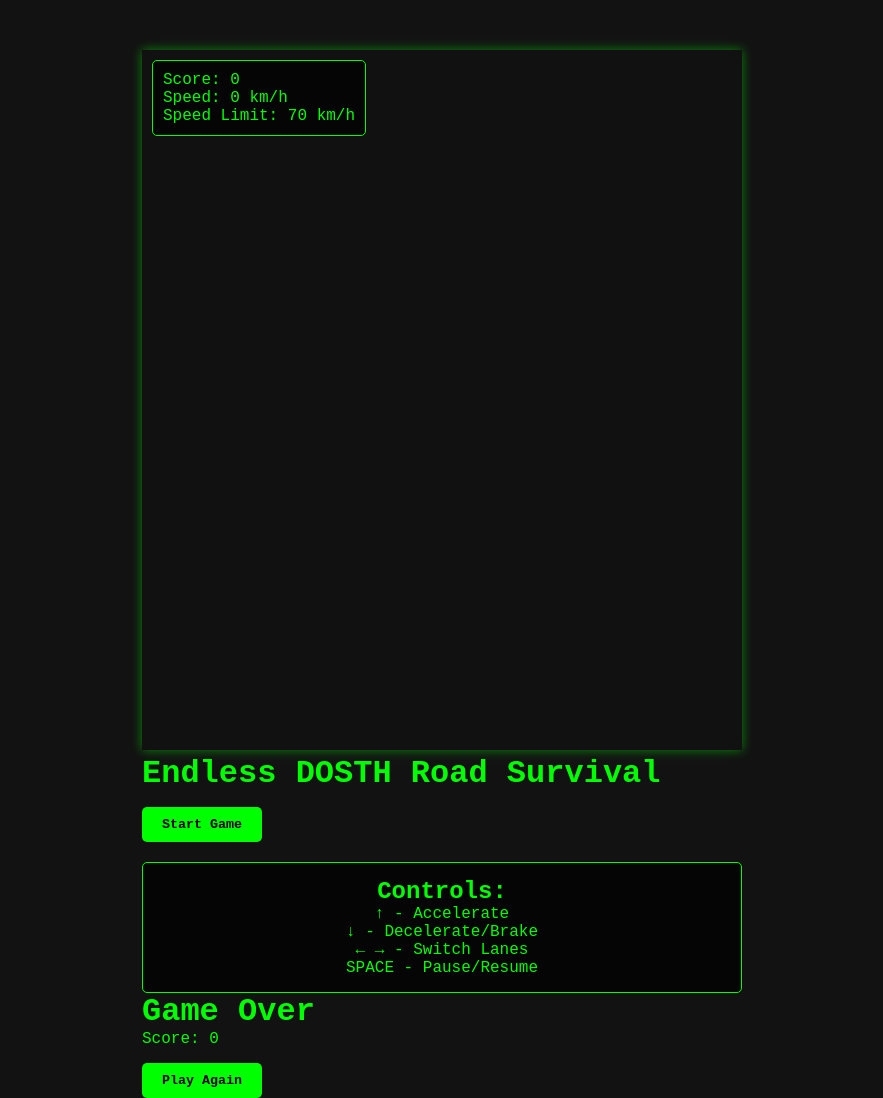
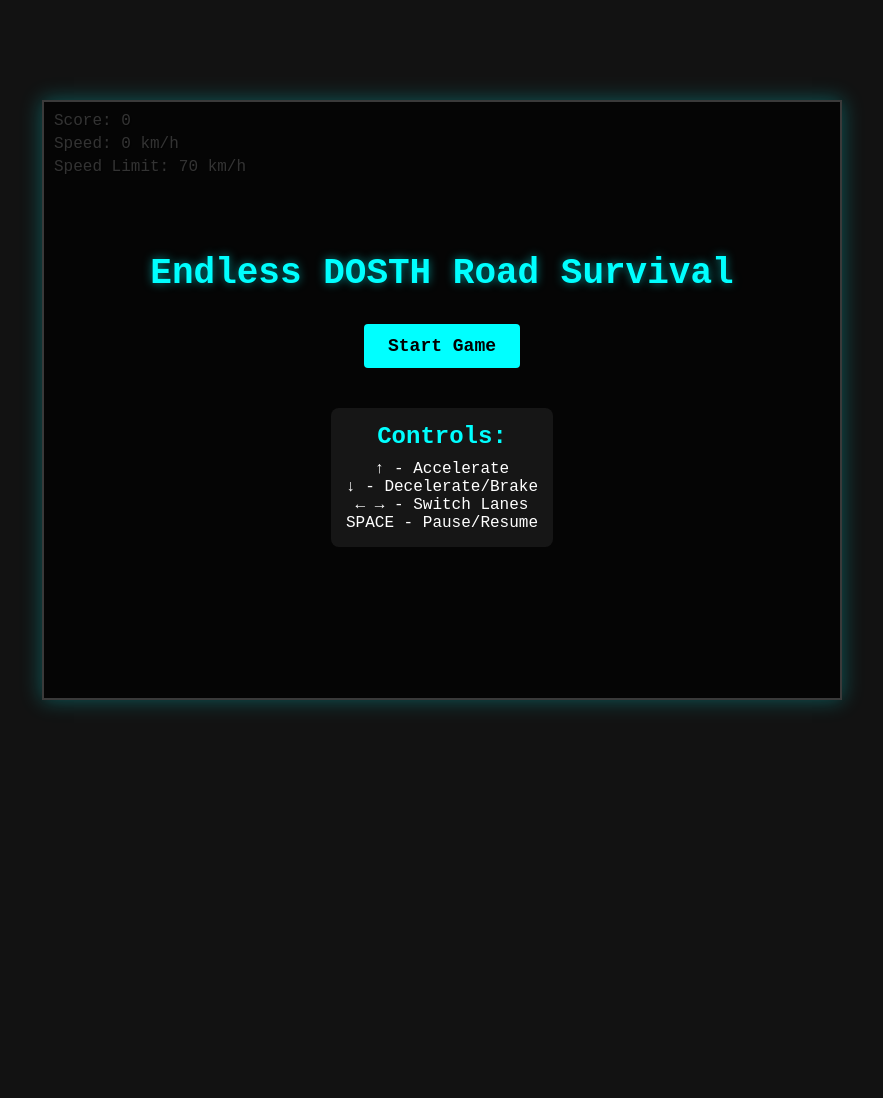
Before and after one commit to amplerun/dosth_game, a plain HTML site: page index.html in a window 1280 px wide. Shown: the whole page, without its empty margins (198-1081 px from the left). After the commit the page ends 800 px from the top, so only its background shows below. Drawn offline with Linux system fonts and the light colour scheme.

Commit message:
Update style.css

```diff
--- a/style.css
+++ b/style.css
@@ -5,76 +5,102 @@
 }
 
 body {
-    display: flex;
-    flex-direction: column;
-    align-items: center;
-    justify-content: center;
-    height: 100vh;
     background-color: #121212;
     font-family: 'Courier New', monospace;
-    color: #00ff00;
+    color: #fff;
+    display: flex;
+    justify-content: center;
+    align-items: center;
+    height: 100vh;
+    overflow: hidden;
 }
 
 .game-container {
     position: relative;
-    width: 600px;
-    height: 700px;
+    width: 800px;
+    height: 600px;
+    border: 2px solid #3a3a3a;
+    box-shadow: 0 0 20px rgba(0, 255, 255, 0.3);
 }
 
 canvas {
-    background-color: #111;
-    box-shadow: 0 0 10px rgba(0, 255, 0, 0.5);
+    background-color: #1a1a1a;
+    width: 100%;
+    height: 100%;
 }
 
 .hud {
     position: absolute;
     top: 10px;
     left: 10px;
-    background-color: rgba(0, 0, 0, 0.7);
-    padding: 10px;
-    border-radius: 5px;
-    border: 1px solid #00ff00;
+    font-size: 16px;
+    text-shadow: 1px 1px 2px rgba(0, 0, 0, 0.8);
 }
 
-.overlay {
-    display: none;
+.hud div {
+    margin-bottom: 5px;
+}
+
+#gameMenu, #gameOver {
     position: absolute;
-    top: 50%;
-    left: 50%;
-    transform: translate(-50%, -50%);
-    background-color: rgba(0, 0, 0, 0.9);
-    padding: 20px;
-    border-radius: 10px;
+    top: 0;
+    left: 0;
+    width: 100%;
+    height: 100%;
+    display: flex;
+    flex-direction: column;
+    justify-content: center;
+    align-items: center;
+    background-color: rgba(0, 0, 0, 0.8);
     text-align: center;
-    border: 2px solid #00ff00;
+}
+
+#gameMenu h1, #gameOver h1 {
+    color: #0ff;
+    margin-bottom: 20px;
+    font-size: 36px;
+    text-shadow: 0 0 10px rgba(0, 255, 255, 0.5);
+}
+
+.instructions {
+    margin-top: 30px;
+    background-color: rgba(30, 30, 30, 0.7);
+    padding: 15px;
+    border-radius: 8px;
+    max-width: 80%;
+}
+
+.instructions h2 {
+    margin-bottom: 10px;
+    color: #0ff;
 }
 
 button {
-    background-color: #00ff00;
+    background-color: #0ff;
     color: #000;
     border: none;
-    padding: 10px 20px;
-    margin-top: 15px;
+    padding: 12px 24px;
+    font-size: 18px;
     cursor: pointer;
+    margin: 10px 0;
+    border-radius: 4px;
     font-family: 'Courier New', monospace;
     font-weight: bold;
-    border-radius: 5px;
+    transition: all 0.3s;
 }
 
 button:hover {
-    background-color: #00cc00;
+    background-color: #00cccc;
+    transform: scale(1.05);
+    box-shadow: 0 0 15px rgba(0, 255, 255, 0.5);
 }
 
-.instructions {
-    margin-top: 20px;
-    background-color: rgba(0, 0, 0, 0.7);
-    padding: 15px;
-    border-radius: 5px;
-    border: 1px solid #00ff00;
-    max-width: 600px;
-    text-align: center;
+#message {
+    font-size: 22px;
+    color: #ff3;
+    font-weight: bold;
 }
 
-.instructions h3 {
-    margin-bottom: 10px;
+.hidden {
+    display: none !important;
 }
```
